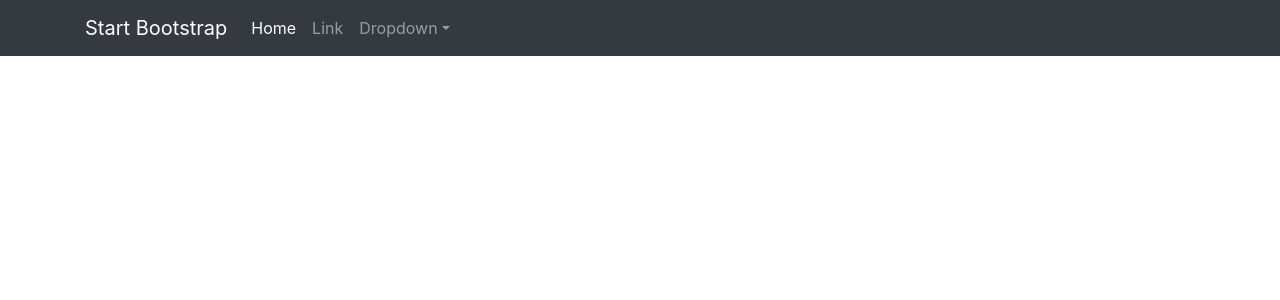
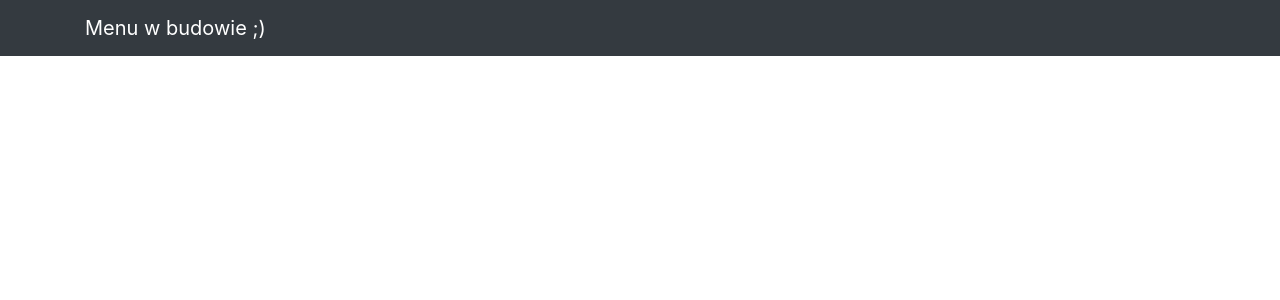
Before and after one commit to jagodagrg/movies_catalogue, a Flask app: template templates/index.html in a window 1280 px wide. Shown: the top 300 px of the page. Run offline with Flask 2, Linux system fonts and the light colour scheme; the template is opened without the code that fills it, so the values that code supplies are empty.

Commit message:
Remove top menu items

```diff
--- a/templates/index.html
+++ b/templates/index.html
@@ -5,7 +5,7 @@
         <meta name="viewport" content="width=device-width, initial-scale=1, shrink-to-fit=no" />
         <meta name="description" content="" />
         <meta name="author" content="" />
-        <title>Bare - Start Bootstrap Template</title>
+        <title>Biblioteka filmów</title>
         <!-- Favicon-->
         <link rel="icon" type="image/x-icon" href="assets/favicon.ico" />
         <!-- Core theme CSS (includes Bootstrap)-->
@@ -15,22 +15,9 @@
         <!-- Responsive navbar-->
         <nav class="navbar navbar-expand-lg navbar-dark bg-dark">
             <div class="container">
-                <a class="navbar-brand" href="#">Start Bootstrap</a>
+                <a class="navbar-brand" href="#">Menu w budowie ;)</a>
                 <button class="navbar-toggler" type="button" data-bs-toggle="collapse" data-bs-target="#navbarSupportedContent" aria-controls="navbarSupportedContent" aria-expanded="false" aria-label="Toggle navigation"><span class="navbar-toggler-icon"></span></button>
                 <div class="collapse navbar-collapse" id="navbarSupportedContent">
-                    <ul class="navbar-nav ms-auto mb-2 mb-lg-0">
-                        <li class="nav-item"><a class="nav-link active" aria-current="page" href="#">Home</a></li>
-                        <li class="nav-item"><a class="nav-link" href="#">Link</a></li>
-                        <li class="nav-item dropdown">
-                            <a class="nav-link dropdown-toggle" id="navbarDropdown" href="#" role="button" data-bs-toggle="dropdown" aria-expanded="false">Dropdown</a>
-                            <ul class="dropdown-menu dropdown-menu-end" aria-labelledby="navbarDropdown">
-                                <li><a class="dropdown-item" href="#">Action</a></li>
-                                <li><a class="dropdown-item" href="#">Another action</a></li>
-                                <li><hr class="dropdown-divider" /></li>
-                                <li><a class="dropdown-item" href="#">Something else here</a></li>
-                            </ul>
-                        </li>
-                    </ul>
                 </div>
             </div>
         </nav>
```
